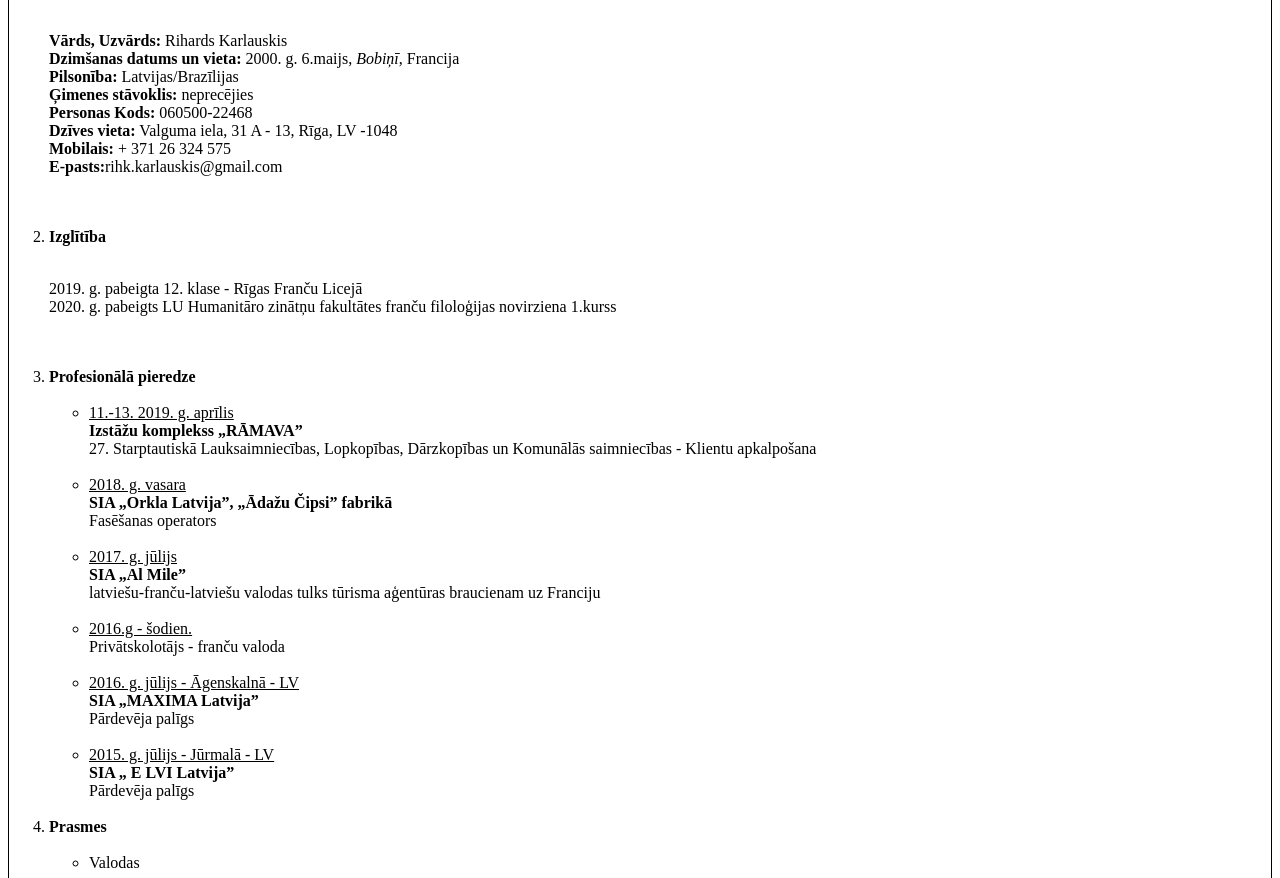
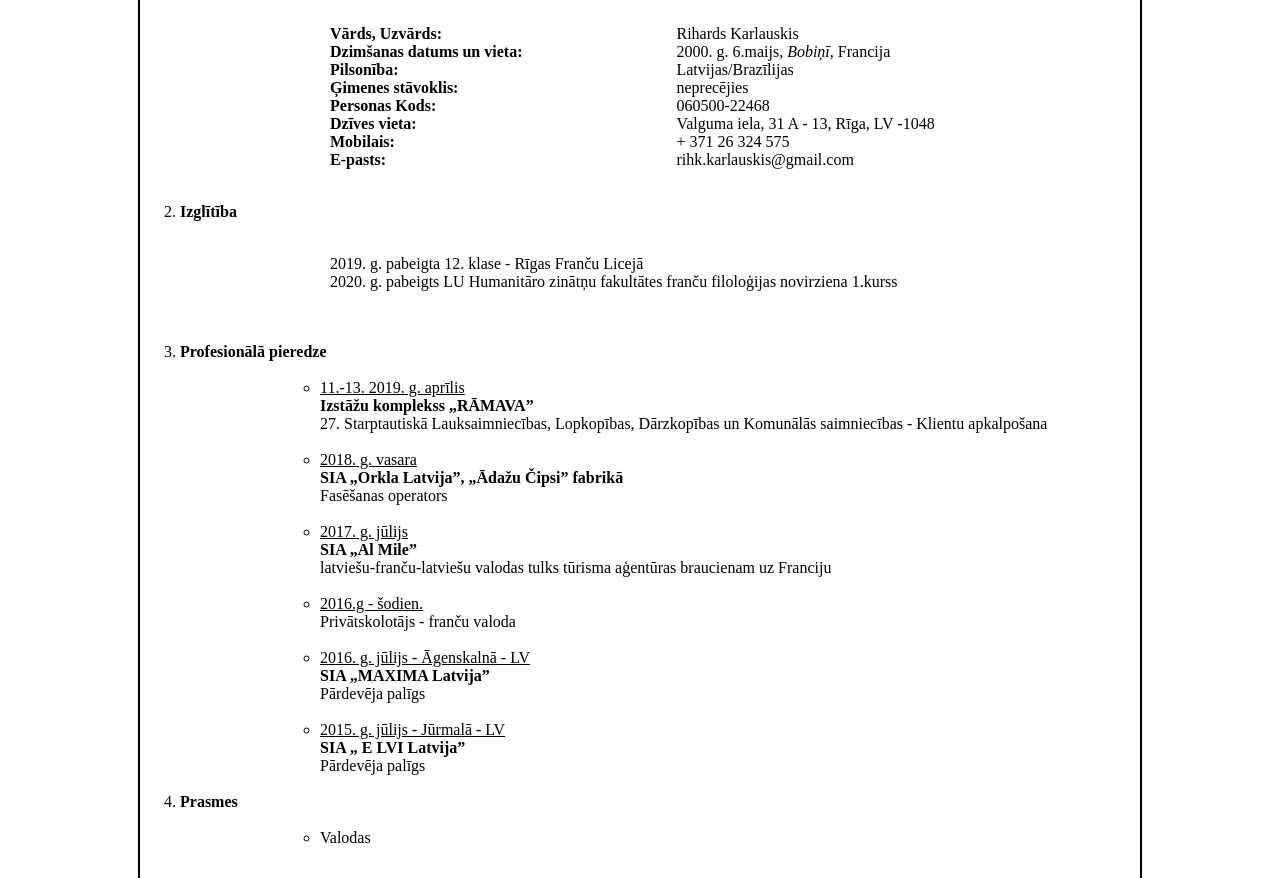
Before and after one commit to Rihkar/MD-2, a plain HTML site: page CV.html in a window 1280 px wide. Shown: the part 109-987 px from the top of the page. Drawn offline with Linux system fonts and the light colour scheme.

Commit message:
parsvara css update

```diff
--- a/CV.css
+++ b/CV.css
@@ -9,12 +9,38 @@ text-decoration: underline;
 
 
 .bilde{
-    display: block;
-    margin-left: auto;
-    margin-right: auto;
-
+  display: block;
+    margin: 0 auto;
+     border:black 50px solid;
+      margin: 0 auto;
+}
+.body2{
+    height: 1350px;
+    width: 1000px;
+    border:black 2px solid;
+    margin: 0 auto;
 
 }
-body{
-    border:black 1px solid;
+
+.body1{
+    margin: 0 auto;
+
 }
+
+.box1{
+    display: inline-block;
+    margin-left: 150px;
+
+}
+
+.box2{
+    display: inline-block;
+    margin-left: 150px
+}
+
+.box3{
+    margin-left: 150px
+}
+.box4{
+    margin-left: 100px;
+}
--- a/CV.html
+++ b/CV.html
@@ -8,35 +8,57 @@
     <link rel="stylesheet" href="CV.css">
 </head>
 
-<body >
+<body class="body2">
     <h1>CURRICULUM VITAE</h1>
     <ol>
         <li ><b>Ziņas par personu</b></li>
         <br>
 
-    <p>
-    <b> Vārds, Uzvārds:</b> Rihards Karlauskis
+    <p class="box1">
+
+    <b > Vārds, Uzvārds:</b>
     <br>
-    <b>Dzimšanas datums un vieta:</b> 2000. g. 6.maijs, <i>Bobiņī</i>, Francija
+    <b>Dzimšanas datums un vieta:</b>
     <br>
-    <b>Pilsonība:</b> Latvijas/Brazīlijas
+    <b>Pilsonība:</b>
     <br>
-    <b>Ģimenes stāvoklis:</b> neprecējies
+    <b>Ģimenes stāvoklis:</b>
     <br>
-    <b>Personas Kods:</b> 060500-22468
+    <b>Personas Kods:</b>
     <br>
-    <b>Dzīves vieta:</b> Valguma iela, 31 A - 13, Rīga, LV -1048
+    <b>Dzīves vieta:</b>
     <br>
-    <b>Mobilais:</b> + 371 26 324 575
+    <b>Mobilais:</b>
     <br>
-    <b>E-pasts:</b>rihk.karlauskis@gmail.com
+    <b>E-pasts:</b>
+
+    </p>
+
+    <p class="box2">
+        Rihards Karlauskis
+        <br>
+         2000. g. 6.maijs, <i>Bobiņī</i>, Francija
+         <br>
+         Latvijas/Brazīlijas
+         <br>
+         neprecējies
+         <br>
+          060500-22468
+          <br>
+          Valguma iela, 31 A - 13, Rīga, LV -1048
+          <br>
+          + 371 26 324 575
+          <br>
+          rihk.karlauskis@gmail.com
+
+    </p>
 
 
-</p>
     <br><br>
+
     <li><b>Izglītība</b></li>
     <br>
-    <p>
+    <p class="box3">
     2019. g. pabeigta 12. klase - Rīgas Franču Licejā
     <br>
     2020. g. pabeigts LU Humanitāro zinātņu fakultātes franču filoloģijas novirziena 1.kurss
@@ -44,7 +66,7 @@
     <br><br>
     <li><b>Profesionālā pieredze</b></li>
     <br>
-    <ul>
+    <ul class="box4">
         <li class="underline">11.-13. 2019. g. aprīlis</li>
         <b>Izstāžu komplekss „RĀMAVA”</b>
         <br>
@@ -77,9 +99,9 @@ Pārdevēja palīgs
     <br>
 <li><b>Prasmes</b></li>
 <br>
-<ul><li>Valodas</li></ul>
+<ul class="box4"><li>Valodas</li></ul>
 <br>
-<p>
+<p class="box3">
 Latviešu - dzimtā
  <br>
 Portugāļu - dzimtā
@@ -94,8 +116,12 @@ Krievu - A1
 </p>
 <br><br>
 <li><b>Intereses un hobiji</b></li>
-<br>
+<p class="box3">
+
 Sports (futbols, volejbols, galda teniss), galda spēles, videospēles.
+
+</p>
+
 </ol>
 
 </body>
```
Also changed, not shown: RihKarCv.html (+1 -1 lines).
